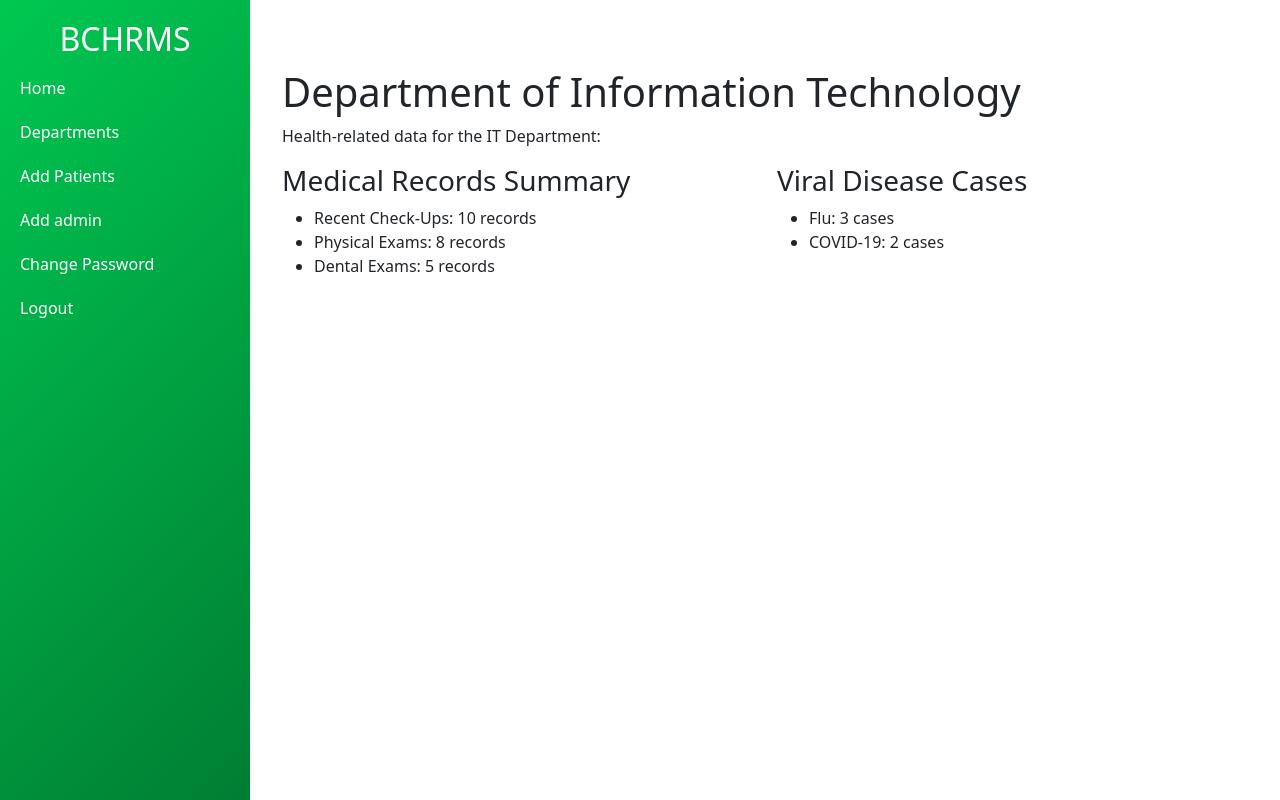
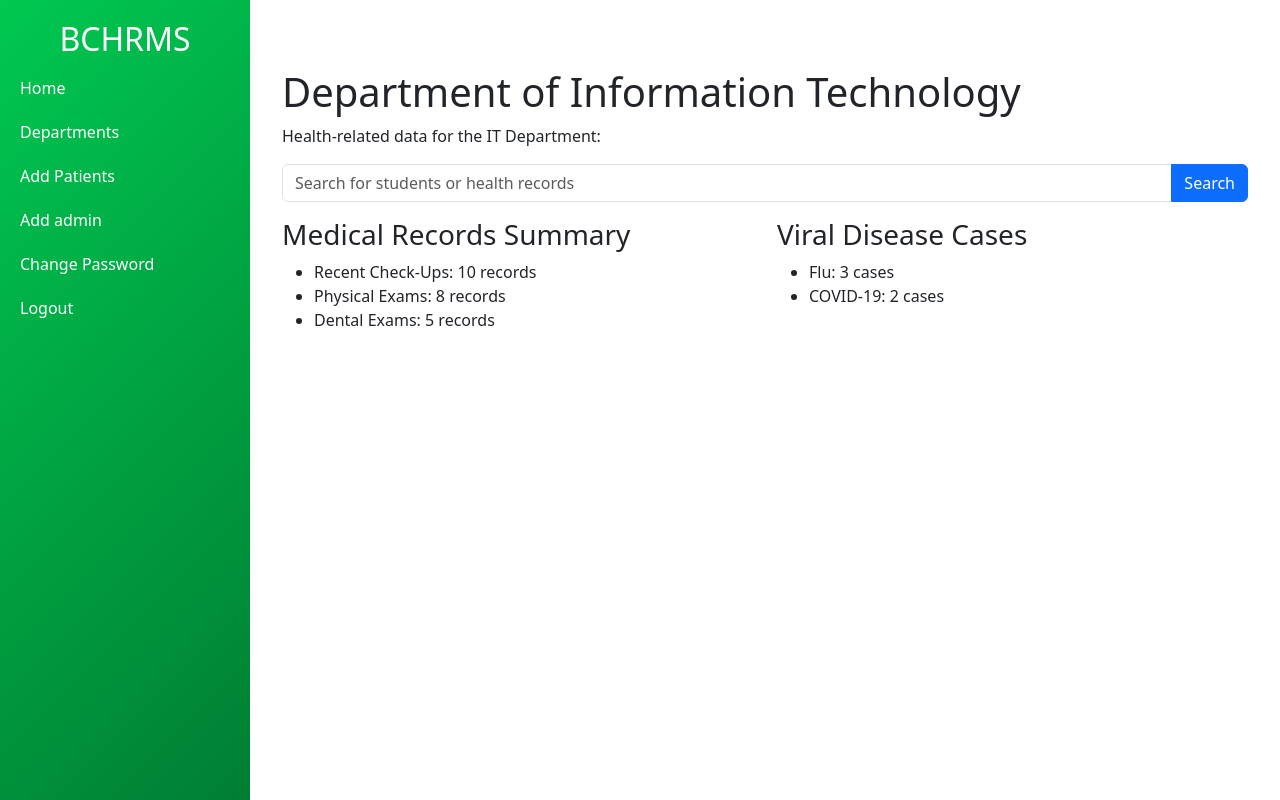
Before and after one commit to bogartt00/BCHRMS, a PHP site: page /dept_it.php in a window 1280 px wide. Run offline with PHP 8.4, Linux system fonts and the light colour scheme.

Commit message:
Update dept_it.php

```diff
--- a/dept_it.php
+++ b/dept_it.php
@@ -24,6 +24,14 @@
             <h1>Department of Information Technology</h1>
             <p>Health-related data for the IT Department:</p>
 
+            <!-- Search Form -->
+            <form action="search.php" method="get">
+                <div class="input-group mb-3">
+                    <input type="text" class="form-control" placeholder="Search for students or health records" name="query">
+                    <button class="btn btn-primary" type="submit">Search</button>
+                </div>
+            </form>
+
             <div class="row">
                 <div class="col-md-6">
                     <h3>Medical Records Summary</h3>
```
